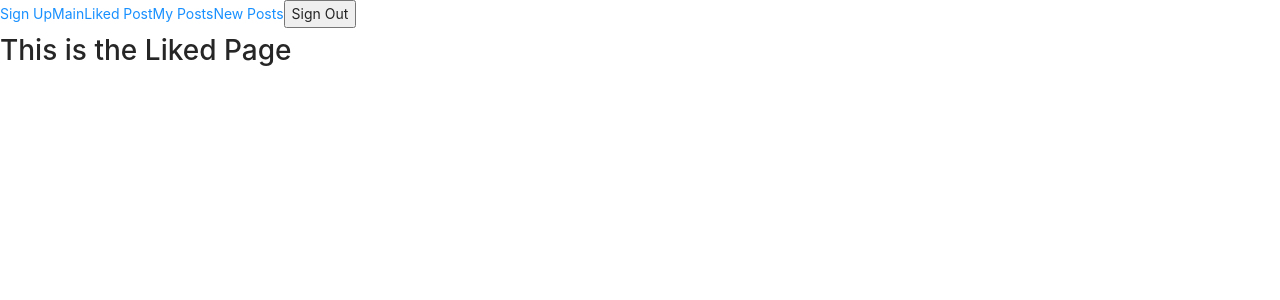
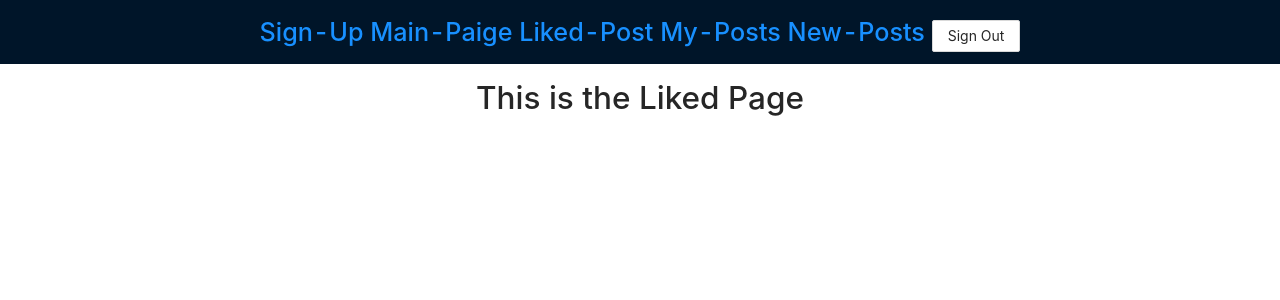
Before and after one commit to UCI-Bootcamp-Project-3-ErrorFlow/ErrorFlow, a React (Create React App) app in the folder client/: page /LikedPosts in a window 1280 px wide. Shown: the top 300 px of the page. Built offline with nearby package versions, Linux system fonts and the light colour scheme.

Commit message:
added header for routes

```diff
--- a/client/src/App.js
+++ b/client/src/App.js
@@ -5,7 +5,10 @@ import SignUp from './pages/SignUp';
 import LikedPosts from './pages/LikedPosts';
 import MyPosts from './pages/MyPosts';
 import NewPosts from './pages/NewPosts';
+import { Layout, Button } from "antd";
 import './App.css';
+
+const { Header, Content, Footer, Sider } = Layout
 
 function App() {
   const [postState] = useState({
@@ -18,17 +21,23 @@ function App() {
 
   return (
     <>
-      <Router>
-        <div>
-          <nav>
-            <Link to='/'>Sign Up</Link>
-            <Link to='/Main'>Main</Link>
-            <Link to='/LikedPosts'>Liked Post</Link>
-            <Link to='/MyPosts'>My Posts</Link>
-            <Link to='/NewPosts'>New Posts</Link>
-            <button onClick={postState.signOutBtn}>Sign Out</button>
+    <div className="App">
 
-          </nav>
+
+
+
+
+      <Layout>
+        <Header className="header">
+          <h1 className="title">
+            <Router>
+
+            <Link className="navBarFont" to='/'>Sign-Up </Link>
+            <Link className="navBarFont" to='/Main'>Main-Paige </Link>
+            <Link className="navBarFont" to='/LikedPosts'>Liked-Post </Link>
+            <Link className="navBarFont" to='/MyPosts'>My-Posts </Link>
+            <Link className="navBarFont" to='/NewPosts'>New-Posts </Link>
+            <Button className="signOutBtn" onClick={postState.signOutBtn}>Sign Out</Button>
           <Switch>
             <Route exact path='/'>
               <SignUp />
@@ -47,8 +56,14 @@ function App() {
             </Route>
             <Route path='/'> 404 Page Not Found</Route>
           </Switch>
-        </div>
       </Router>
+          </h1>
+        </Header>
+      </Layout>
+
+
+    </div>
+
     </>
   );
 }
```
